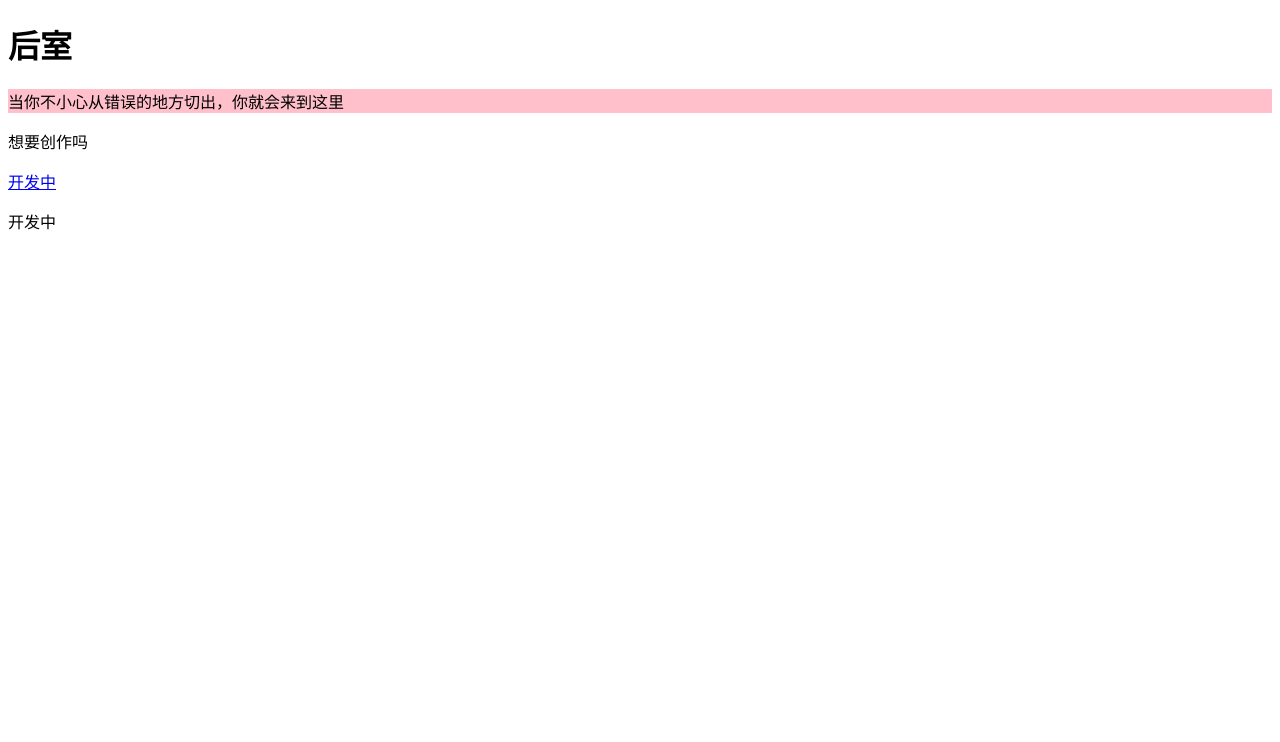
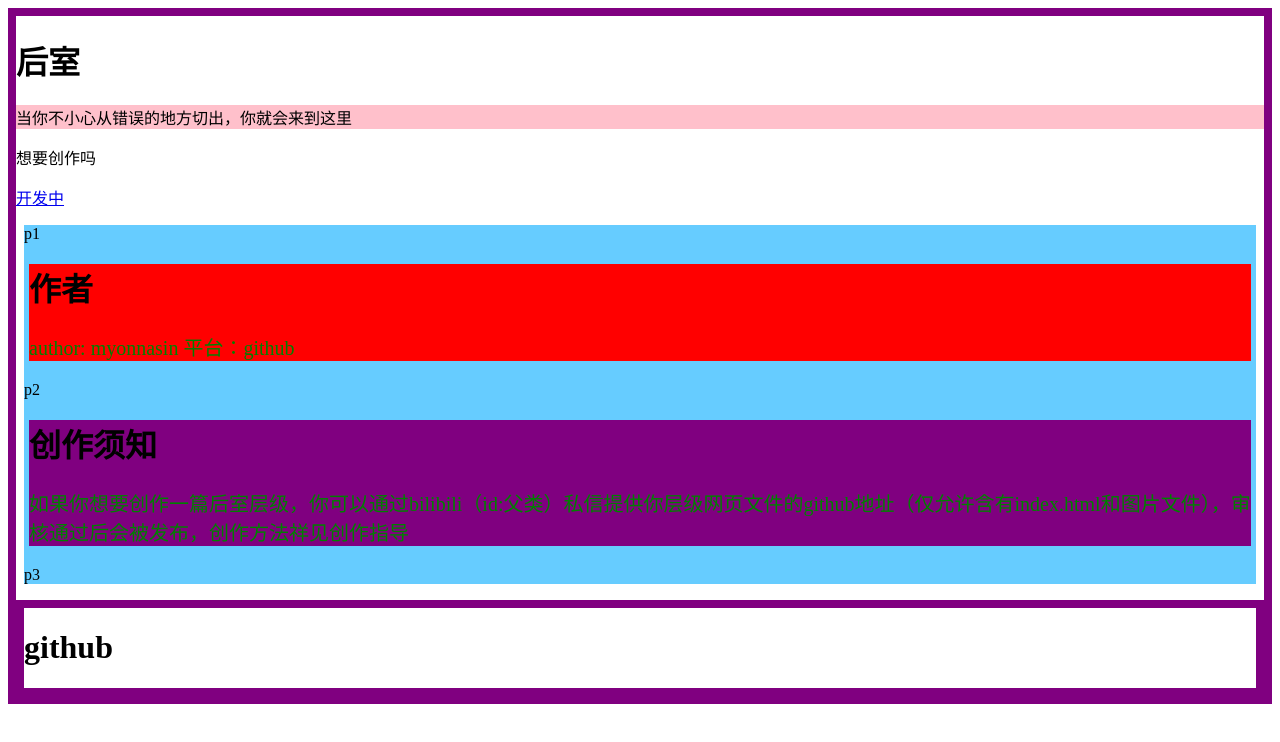
Before and after one commit to stdln/the-backrooms-ug, a plain HTML site: page pages/main.html in a window 1280 px wide. Drawn offline with Linux system fonts and the light colour scheme.

Commit message:
Update main.html

```diff
--- a/pages/main.html
+++ b/pages/main.html
@@ -2,13 +2,26 @@
 <html lang="cn">
   <head>
   </head>
-  <body>
+  <body style="border:8px solid purple">
     <h1>后室</h1>
 	<p style="background-color:pink">当你不小心从错误的地方切出，你就会来到这里</p>
 	<p onclick="h()" id="build">想要创作吗</p>
 	<a id="bd" href="http://stdln.github.io/the-backrooms-ug/pages/level/build/index.htm">开发中</a>
-	<div>
-	  <p>开发中</p>
+	<div style="margin: 8px; background-color: #66CCFF;">
+	  <p>p1</p>
+	  <div style="margin: 5px; background-color: red;">
+		<h1>作者</h1>
+		<p style="font-size :20px; color: green;">author: myonnasin 平台：github</p>
+	  </div>
+	  <p>p2</p>
+	  <div style="margin:5px;background-color: purple;">
+		<h1>创作须知</h1>
+		<p style="font-size:20px; color:green">如果你想要创作一篇后室层级，你可以通过bilibili（id:父类）私信提供你层级网页文件的github地址（仅允许含有index.html和图片文件），审核通过后会被发布，创作方法祥见创作指导</p>
+	  </div>
+	  <p>p3</p>
+	</div>
+	<div style="border:8px solid purple">
+	  <h1>github</h1>
 	</div>
   </body>
   <script>
```
